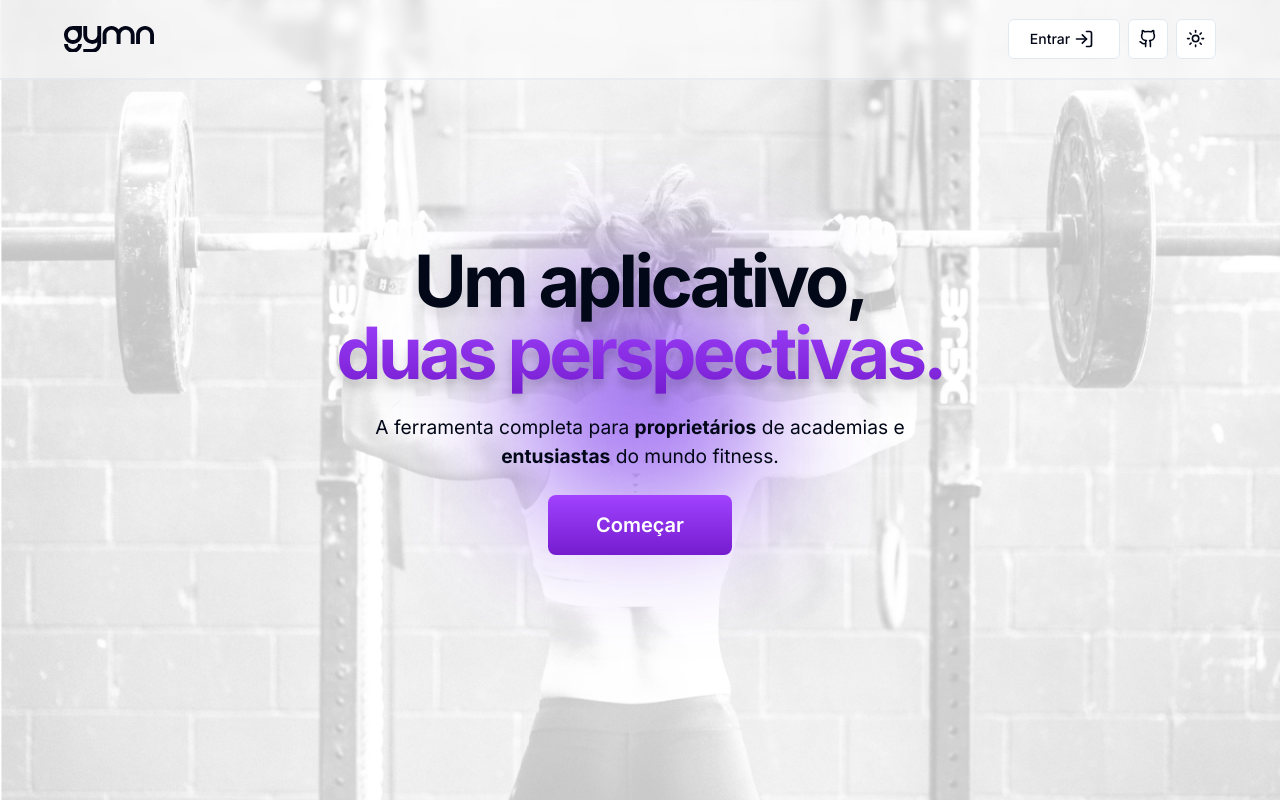
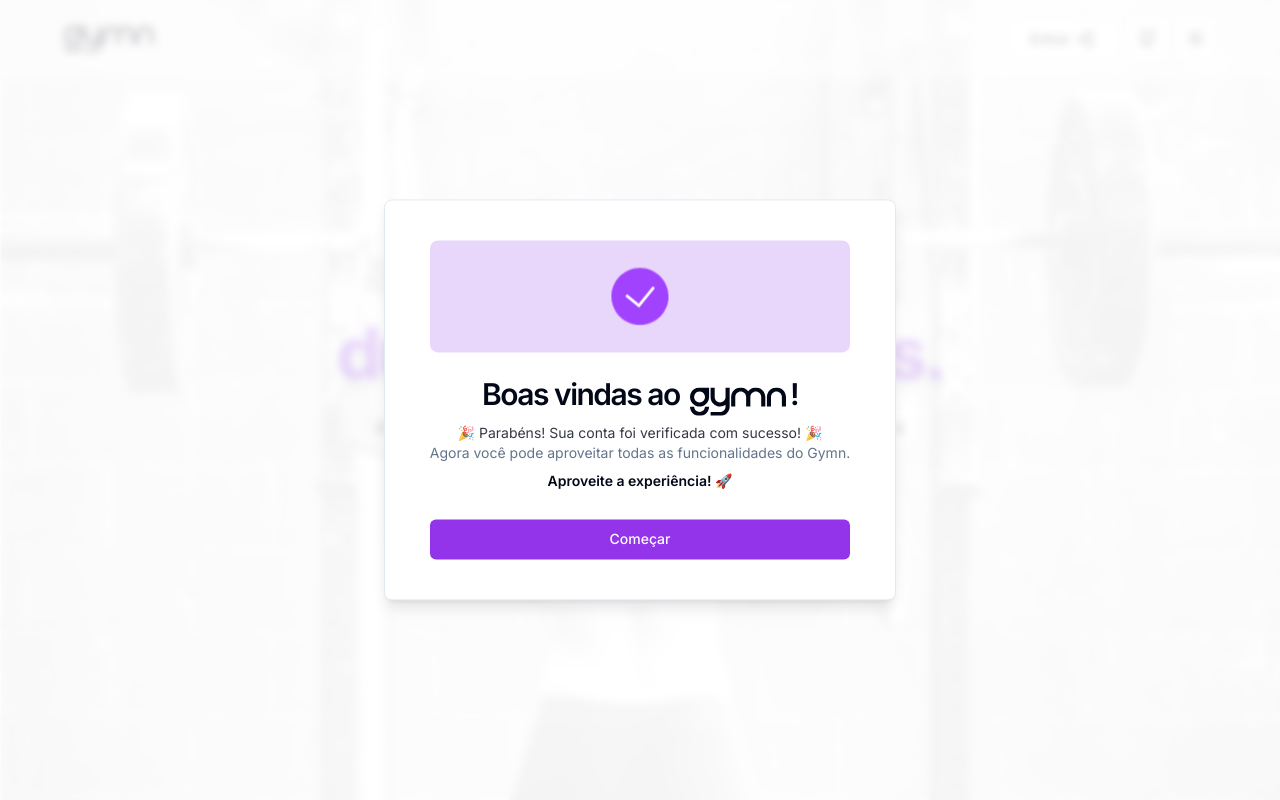
Before and after one commit to risixdzn/gymn, a Next.js app: page / in a window 1280 px wide. Built offline with nearby package versions, Linux system fonts and the light colour scheme.

Commit message:
:milky_way: (feature) Design `Success on acc verification` component

```diff
--- a/app/(guest)/layout.tsx
+++ b/app/(guest)/layout.tsx
@@ -3,7 +3,7 @@
 import { ThemeProvider } from "@/components/ThemeProvider";
 import Navbar from "@/components/Navbar";
 import { Toaster } from "@/components/ui/toaster";
-
+import VerficationSuccessAlert from "@/components/Auth/Register/ui/VerificationSuccessAlert";
 const inter = Inter({ subsets: ["latin"] });
 
 export const metadata = {
@@ -25,6 +25,7 @@
                     <Navbar />
                     {children}
                     <Toaster />
+                    <VerficationSuccessAlert openState={true} />
                 </ThemeProvider>
             </body>
         </html>
--- a/components/Auth/AuthCard.tsx
+++ b/components/Auth/AuthCard.tsx
@@ -12,6 +12,8 @@
     setAuthState: Dispatch<SetStateAction<AuthState>>;
 };
 
+//esse contexto é exportado aqui para ser utilizado no componente de registro, onde o redirect para login é feito através do authstate
+//criar um contexto evita prop drilling e tem impactos positivos em perfomance
 export const AuthCardContext = createContext<AuthCardContextType>({
     authState: "login",
     setAuthState: () => {},
--- a/components/Auth/Register/RegisterGymOwnerForm.tsx
+++ b/components/Auth/Register/RegisterGymOwnerForm.tsx
@@ -10,8 +10,8 @@
 import RegisterStep3 from "./Steps/RegisterStep3";
 import RegisterStep4 from "./Steps/RegisterStep4";
 import { GymOwnerSignUp } from "@/lib/auth/signUp";
-import VerifyYourEmail from "./anim/VerifyYourEmail";
-import SubmitButton from "./anim/SubmitButton";
+import VerifyYourEmail from "./ui/VerifyYourEmail";
+import SubmitButton from "./ui/SubmitButton";
 import { AuthState } from "../AuthCard";
 
 export type RegisterGymOwnerForm = {
--- a/components/Auth/Register/RegisterMemberForm.tsx
+++ b/components/Auth/Register/RegisterMemberForm.tsx
@@ -9,8 +9,8 @@
 import RegisterStep2 from "./Steps/RegisterStep2";
 import RegisterStep3 from "./Steps/RegisterStep3";
 import { MemberSignUp } from "@/lib/auth/signUp";
-import SubmitButton from "./anim/SubmitButton";
-import VerifyYourEmail from "./anim/VerifyYourEmail";
+import SubmitButton from "./ui/SubmitButton";
+import VerifyYourEmail from "./ui/VerifyYourEmail";
 import { AuthState } from "../AuthCard";
 
 export type RegisterMemberForm = {
--- a/components/Auth/Register/anim/Check.tsx
+++ b/components/Auth/Register/ui/Check.tsx
@@ -8,10 +8,10 @@
     return (
         <svg
             id='successAnimation'
-            className='animated'
+            className={`animated ${className}`}
             xmlns='http://www.w3.org/2000/svg'
-            width='42'
-            height='42'
+            width={42}
+            height={42}
             viewBox='0 0 70 70'
         >
             <path
--- /dev/null
+++ b/components/Auth/Register/ui/VerificationSuccessAlert.tsx
@@ -0,0 +1,72 @@
+"use client";
+
+import {
+    AlertDialog,
+    AlertDialogAction,
+    AlertDialogContent,
+    AlertDialogDescription,
+    AlertDialogFooter,
+    AlertDialogHeader,
+    AlertDialogTitle,
+    AlertDialogTrigger,
+} from "@/components/ui/alert-dialog";
+import Check from "./Check";
+import GymnLogo from "@/components/ui/Icons/GymnLogo";
+import Link from "next/link";
+import { useState, useEffect } from "react";
+
+type VerificationSuccessAlertProps = {
+    openState: boolean;
+};
+export default function VerficationSuccessAlert({ openState }: VerificationSuccessAlertProps) {
+    // This terrible hack is needed to prevent hydration errors.
+    // The Radix Dialog is not rendered correctly server side, so we need to prevent it from rendering until the client side hydration is complete (and `useEffect` is run).
+    // The issue is reported here: https://github.com/radix-ui/primitives/issues/1386
+
+    const [open, setOpen] = useState<boolean>(false); //this needs to be false, so the component is not rendered on the server
+
+    useEffect(() => {
+        setOpen(openState); //then its set to whatever on the component mount
+    }, [openState, setOpen]);
+
+    return (
+        <>
+            <AlertDialog open={open}>
+                <AlertDialogContent className='py-10 px-10 rlea justify-center flex-col'>
+                    <div className='w-full h-28 rounded-lg bg-purple-600/20 mx-auto flex items-center justify-center'>
+                        <Check className='w-20 h-20' />
+                    </div>
+                    <AlertDialogHeader className='mt-2'>
+                        <AlertDialogTitle>
+                            <h1 className='text-3xl text-center tracking-tighter'>
+                                Boas vindas ao{" "}
+                                <GymnLogo className='w-24 mx-1 mt-2 inline-block fill-card-foreground' />
+                                !
+                            </h1>
+                        </AlertDialogTitle>
+                        <AlertDialogDescription>
+                            <h3 className='text-center  text-card-foreground/80'>
+                                🎉 Parabéns! Sua conta foi verificada com sucesso! 🎉
+                            </h3>
+                            <span className='flex items-center justify-center flex-col'>
+                                {" "}
+                                Agora você pode aproveitar todas as funcionalidades do Gymn.
+                                <br></br>
+                                <span className='text-center mx-auto font-semibold text-card-foreground mt-2'>
+                                    Aproveite a experiência! 🚀
+                                </span>
+                            </span>
+                        </AlertDialogDescription>
+                    </AlertDialogHeader>
+                    <AlertDialogFooter>
+                        <Link href='/auth' className='w-full' onClick={() => setOpen(false)}>
+                            <AlertDialogAction className='w-full mt-3 bg-purple-600 hover:bg-purple-600/70 text-white'>
+                                Começar
+                            </AlertDialogAction>
+                        </Link>
+                    </AlertDialogFooter>
+                </AlertDialogContent>
+            </AlertDialog>
+        </>
+    );
+}
--- /dev/null
+++ b/components/ui/alert-dialog.tsx
@@ -0,0 +1,145 @@
+"use client"
+
+import * as React from "react"
+import * as AlertDialogPrimitive from "@radix-ui/react-alert-dialog"
+
+import { cn } from "@/lib/utils"
+import { buttonVariants } from "@/components/ui/button"
+
+const AlertDialog = AlertDialogPrimitive.Root
+
+const AlertDialogTrigger = AlertDialogPrimitive.Trigger
+
+const AlertDialogPortal = ({
+  className,
+  ...props
+}: AlertDialogPrimitive.AlertDialogPortalProps) => (
+  <AlertDialogPrimitive.Portal className={cn(className)} {...props} />
+)
+AlertDialogPortal.displayName = AlertDialogPrimitive.Portal.displayName
+
+const AlertDialogOverlay = React.forwardRef<
+  React.ElementRef<typeof AlertDialogPrimitive.Overlay>,
+  React.ComponentPropsWithoutRef<typeof AlertDialogPrimitive.Overlay>
+>(({ className, children, ...props }, ref) => (
+  <AlertDialogPrimitive.Overlay
+    className={cn(
+      "fixed inset-0 z-50 bg-background/80 backdrop-blur-sm data-[state=open]:animate-in data-[state=closed]:animate-out data-[state=closed]:fade-out-0 data-[state=open]:fade-in-0",
+      className
+    )}
+    {...props}
+    ref={ref}
+  />
+))
+AlertDialogOverlay.displayName = AlertDialogPrimitive.Overlay.displayName
+
+const AlertDialogContent = React.forwardRef<
+  React.ElementRef<typeof AlertDialogPrimitive.Content>,
+  React.ComponentPropsWithoutRef<typeof AlertDialogPrimitive.Content>
+>(({ className, ...props }, ref) => (
+  <AlertDialogPortal>
+    <AlertDialogOverlay />
+    <AlertDialogPrimitive.Content
+      ref={ref}
+      className={cn(
+        "fixed left-[50%] top-[50%] z-50 grid w-full max-w-lg translate-x-[-50%] translate-y-[-50%] gap-4 border bg-background p-6 shadow-lg duration-200 data-[state=open]:animate-in data-[state=closed]:animate-out data-[state=closed]:fade-out-0 data-[state=open]:fade-in-0 data-[state=closed]:zoom-out-95 data-[state=open]:zoom-in-95 data-[state=closed]:slide-out-to-left-1/2 data-[state=closed]:slide-out-to-top-[48%] data-[state=open]:slide-in-from-left-1/2 data-[state=open]:slide-in-from-top-[48%] sm:rounded-lg md:w-full",
+        className
+      )}
+      {...props}
+    />
+  </AlertDialogPortal>
+))
+AlertDialogContent.displayName = AlertDialogPrimitive.Content.displayName
+
+const AlertDialogHeader = ({
+  className,
+  ...props
+}: React.HTMLAttributes<HTMLDivElement>) => (
+  <div
+    className={cn(
+      "flex flex-col space-y-2 text-center sm:text-left",
+      className
+    )}
+    {...props}
+  />
+)
+AlertDialogHeader.displayName = "AlertDialogHeader"
+
+const AlertDialogFooter = ({
+  className,
+  ...props
+}: React.HTMLAttributes<HTMLDivElement>) => (
+  <div
+    className={cn(
+      "flex flex-col-reverse sm:flex-row sm:justify-end sm:space-x-2",
+      className
+    )}
+    {...props}
+  />
+)
+AlertDialogFooter.displayName = "AlertDialogFooter"
+
+const AlertDialogTitle = React.forwardRef<
+  React.ElementRef<typeof AlertDialogPrimitive.Title>,
+  React.ComponentPropsWithoutRef<typeof AlertDialogPrimitive.Title>
+>(({ className, ...props }, ref) => (
+  <AlertDialogPrimitive.Title
+    ref={ref}
+    className={cn("text-lg font-semibold", className)}
+    {...props}
+  />
+))
+AlertDialogTitle.displayName = AlertDialogPrimitive.Title.displayName
+
+const AlertDialogDescription = React.forwardRef<
+  React.ElementRef<typeof AlertDialogPrimitive.Description>,
+  React.ComponentPropsWithoutRef<typeof AlertDialogPrimitive.Description>
+>(({ className, ...props }, ref) => (
+  <AlertDialogPrimitive.Description
+    ref={ref}
+    className={cn("text-sm text-muted-foreground", className)}
+    {...props}
+  />
+))
+AlertDialogDescription.displayName =
+  AlertDialogPrimitive.Description.displayName
+
+const AlertDialogAction = React.forwardRef<
+  React.ElementRef<typeof AlertDialogPrimitive.Action>,
+  React.ComponentPropsWithoutRef<typeof AlertDialogPrimitive.Action>
+>(({ className, ...props }, ref) => (
+  <AlertDialogPrimitive.Action
+    ref={ref}
+    className={cn(buttonVariants(), className)}
+    {...props}
+  />
+))
+AlertDialogAction.displayName = AlertDialogPrimitive.Action.displayName
+
+const AlertDialogCancel = React.forwardRef<
+  React.ElementRef<typeof AlertDialogPrimitive.Cancel>,
+  React.ComponentPropsWithoutRef<typeof AlertDialogPrimitive.Cancel>
+>(({ className, ...props }, ref) => (
+  <AlertDialogPrimitive.Cancel
+    ref={ref}
+    className={cn(
+      buttonVariants({ variant: "outline" }),
+      "mt-2 sm:mt-0",
+      className
+    )}
+    {...props}
+  />
+))
+AlertDialogCancel.displayName = AlertDialogPrimitive.Cancel.displayName
+
+export {
+  AlertDialog,
+  AlertDialogTrigger,
+  AlertDialogContent,
+  AlertDialogHeader,
+  AlertDialogFooter,
+  AlertDialogTitle,
+  AlertDialogDescription,
+  AlertDialogAction,
+  AlertDialogCancel,
+}
--- a/package.json
+++ b/package.json
@@ -11,6 +11,8 @@
   "dependencies": {
     "@hookform/error-message": "^2.0.1",
     "@hookform/resolvers": "^3.1.1",
+    "@radix-ui/react-alert-dialog": "^1.0.4",
+    "@radix-ui/react-dialog": "^1.0.4",
     "@radix-ui/react-dropdown-menu": "^2.0.5",
     "@radix-ui/react-label": "^2.0.2",
     "@radix-ui/react-navigation-menu": "^1.1.3",
```
Also changed, not shown: components/Auth/Register/ui/SubmitButton.tsx (renamed from components/Auth/Register/anim/SubmitButton.tsx), components/Auth/Register/ui/VerifyYourEmail.tsx (renamed from components/Auth/Register/anim/VerifyYourEmail.tsx), 1 other file (tests, documents, lock files or other folders).
